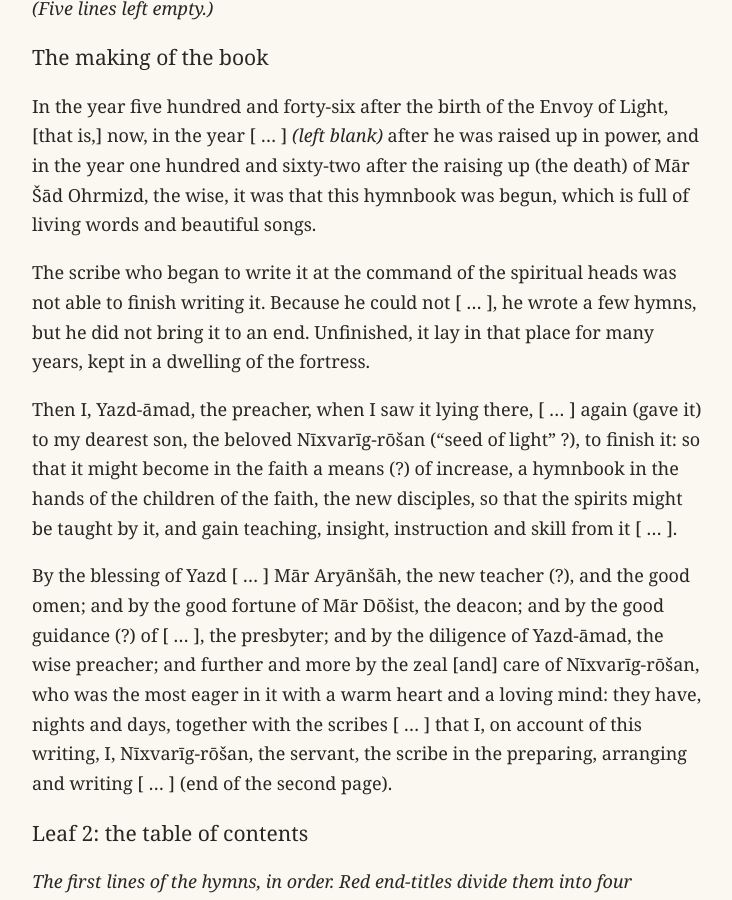
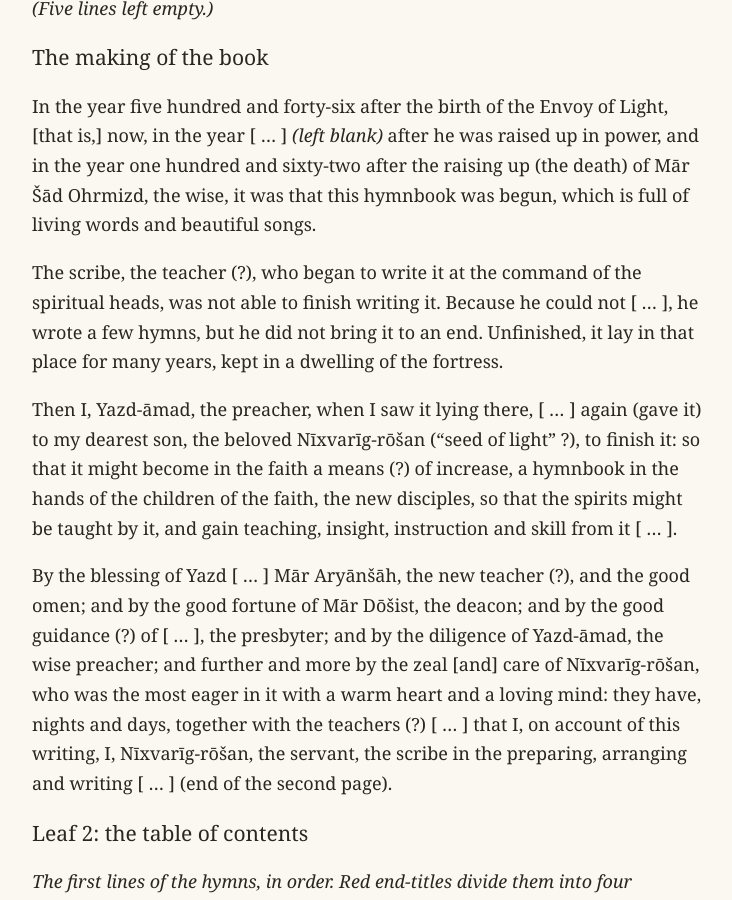
Before and after one commit to EmmaLeonhart/manichaean-scripture-compendium, a Jekyll site: the page built from docs/texts/mahrnamag.md, in a window 1280 px wide and 900 px high, scrolled down 2602 px. Shown: the whole window, without its empty margins (272-1004 px from the left). Built offline with Jekyll 4.4.1, drawn with Linux system fonts in a browser that asks for light colours; some of the changed text lies outside the part shown.

Commit message:
Mahrnāmag: apply Müller's addenda
Co-Authored-By: Claude Opus 5.5 <noreply@anthropic.com>
Claude-Session: https://claude.ai/code/session_01Pr9sq8DsPLu1AJiAhkrgXm

```diff
--- a/docs/texts/mahrnamag.md
+++ b/docs/texts/mahrnamag.md
@@ -101,7 +101,8 @@ raised up in power, and in the year one hundred and sixty-two after the
 raising up (the death) of Mār Šād Ohrmizd, the wise, it was that this
 hymnbook was begun, which is full of living words and beautiful songs.
 
-The scribe who began to write it at the command of the spiritual heads was
+The scribe, the teacher (?), who began to write it at the command of the
+spiritual heads, was
 not able to finish writing it. Because he could not [ … ], he wrote a few
 hymns, but he did not bring it to an end. Unfinished, it lay in that place
 for many years, kept in a dwelling of the fortress.
@@ -118,7 +119,7 @@ good omen; and by the good fortune of Mār Dōšist, the deacon; and by the
 good guidance (?) of [ … ], the presbyter; and by the diligence of
 Yazd-āmad, the wise preacher; and further and more by the zeal [and] care
 of Nīxvarīg-rōšan, who was the most eager in it with a warm heart and a
-loving mind: they have, nights and days, together with the scribes [ … ]
+loving mind: they have, nights and days, together with the teachers (?) [ … ]
 that I, on account of this writing, I, Nīxvarīg-rōšan, the servant, the
 scribe in the preparing, arranging and writing [ … ] (end of the second
 page).
@@ -313,6 +314,11 @@ To you we will pray, my spirit …
 - **The table of contents**: within each section the hymns run
   alphabetically by the first letter in the Manichaean script, so the
   English order follows the manuscript, not the English alphabet.
+- **"Teacher" (?)** (*kes*): in his addenda Müller says that in three places
+  of the account of the book's making (his lines 174, 218 and 221) *kes* is
+  better taken as "teacher"; the translation follows him.
+- **Mār Zakū** (in the table of contents) was a disciple of Mani; Müller
+  refers to al-Nadīm's lists.
 - **Names.** The spellings of personal names follow Müller's readings, in
   simplified form. Many are uncertain, and modern editions read some of
   them differently.
```
Also changed, not shown: devlog.md (+1 -0 lines).
